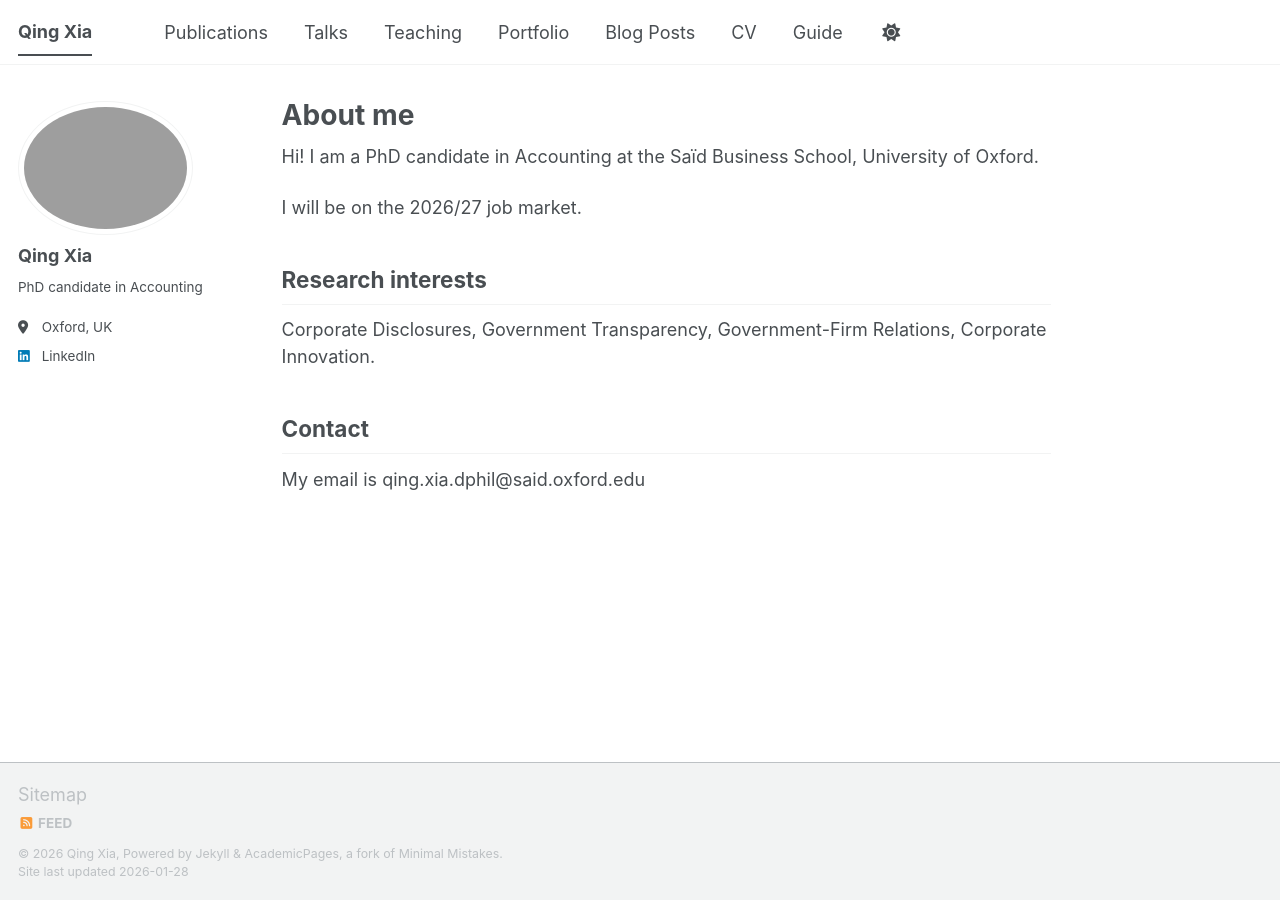
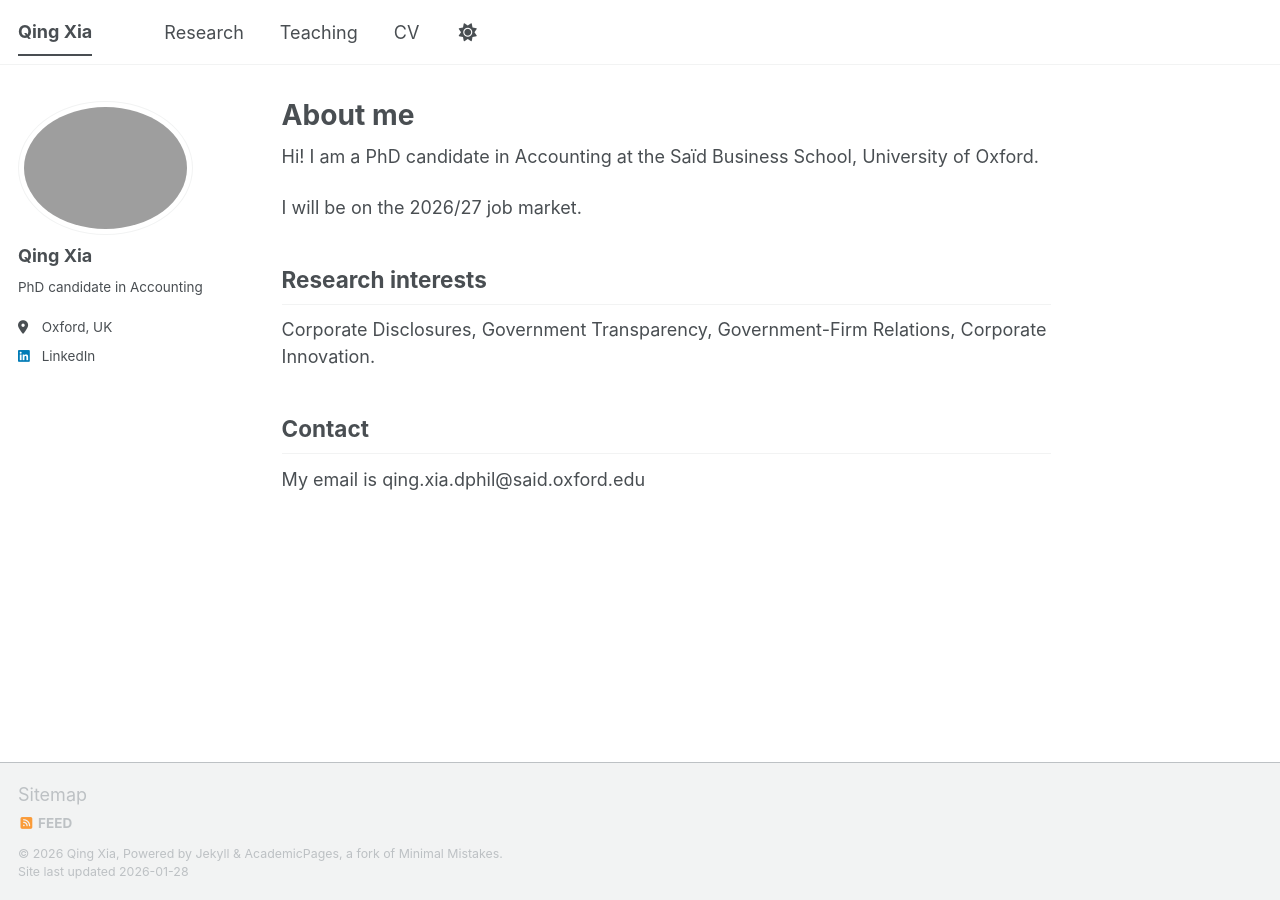
Before and after one commit to QingXia97/QingXia97.github.io, a Jekyll site: the page built from _pages/about.md, in a window 1280 px wide. Built offline with Jekyll 4.4.1, drawn with Linux system fonts in a browser that asks for light colours; a script bundle is joined from its source files by our own code; library files that are not in the unit come from our copies.

Commit message:
Update navigation.yml

```diff
--- a/_data/navigation.yml
+++ b/_data/navigation.yml
@@ -8,26 +8,11 @@
 #      Markdown formatted page while the second is generated using JSON.
 
 main:
-  - title: "Publications"
-    url: /publications/
-
-  - title: "Talks"
-    url: /talks/
+  - title: "Research"
+    url: /Research/
 
   - title: "Teaching"
     url: /teaching/
 
-  - title: "Portfolio"
-    url: /portfolio/
-
-  - title: "Blog Posts"
-    url: /year-archive/
-
   - title: "CV"
     url: /cv/
-
-  # - title: "CV"
-  #   url: /cv-json/
-
-  - title: "Guide"
-    url: /markdown/
```
